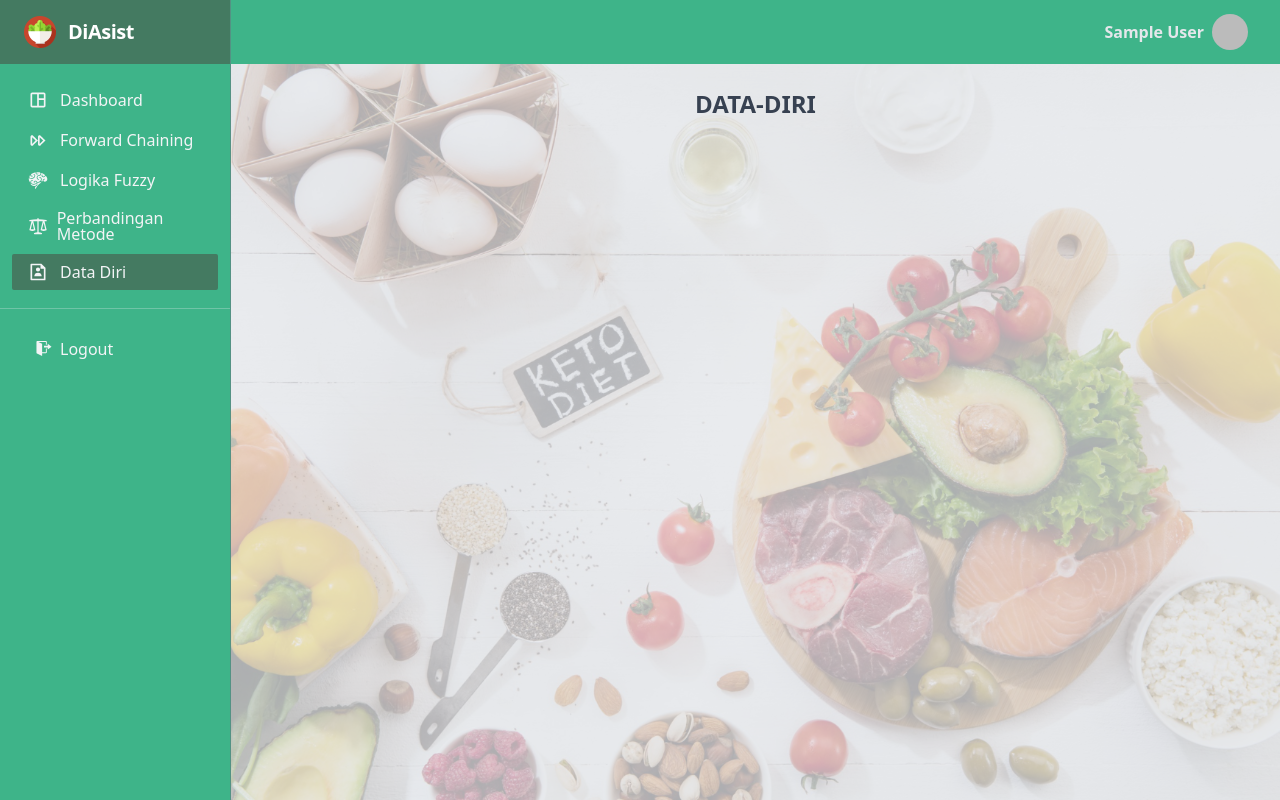
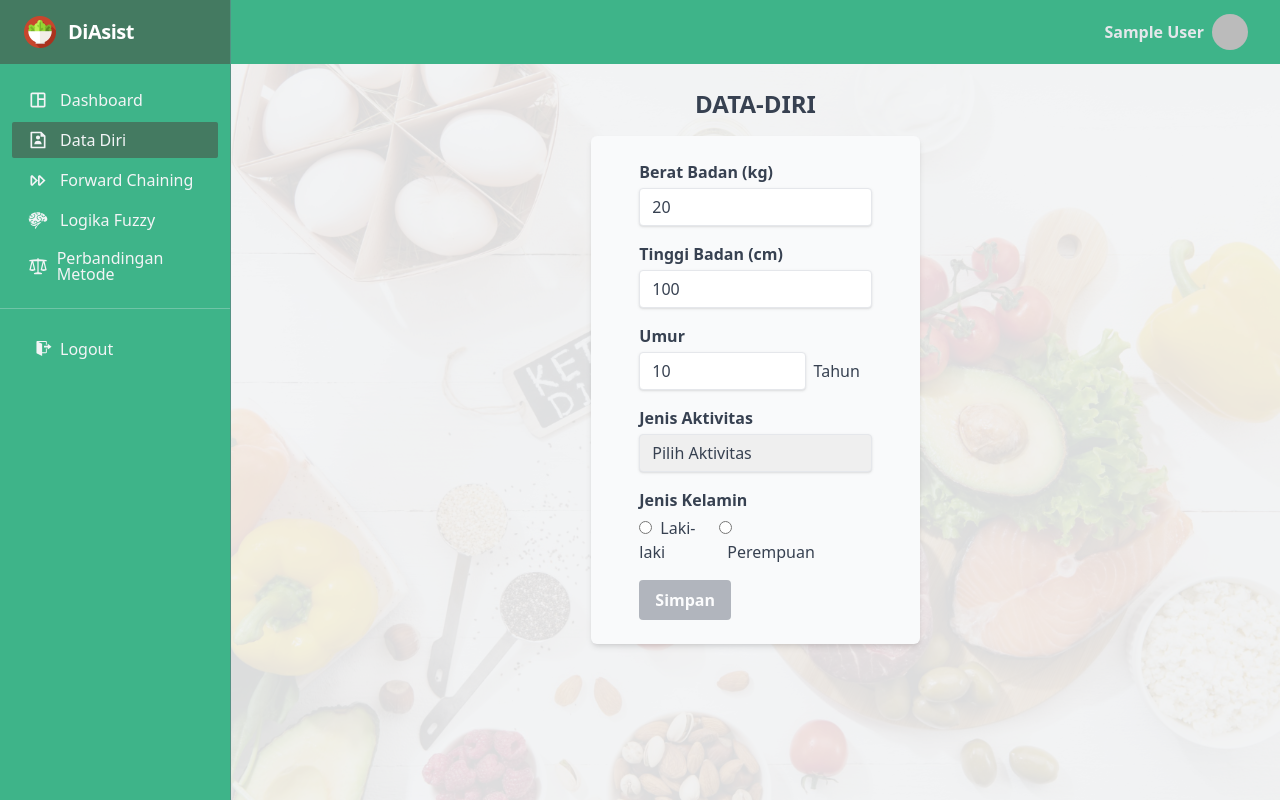
Before and after one commit to hex-grammer/diabetes-assistant, a Next.js app: page /panel/data-diri in a window 1280 px wide. Built offline with nearby package versions, Linux system fonts and the light colour scheme; no server answers; sample sign-in values are in the browser's storage.

Commit message:
ui data diri

```diff
--- a/src/pages/Layout.tsx
+++ b/src/pages/Layout.tsx
@@ -42,6 +42,10 @@ function Layout(props: Props) {
         menuLists={[
           { title: "Dashboard", icon: <MdOutlineSpaceDashboard /> },
           {
+            title: "Data Diri",
+            icon: <RiFileUserLine />,
+          },
+          {
             title: "Forward Chaining",
             icon: <TiMediaFastForwardOutline />,
           },
@@ -49,10 +53,6 @@ function Layout(props: Props) {
           {
             title: "Perbandingan Metode",
             icon: <HiScale />,
-          },
-          {
-            title: "Data Diri",
-            icon: <RiFileUserLine />,
           },
           // { title: "Peserta",  icon: <RiTeamLine /> },
         ]}
@@ -62,7 +62,7 @@ function Layout(props: Props) {
         {/* BODY/CONTENT */}
         <div className="relative h-full w-full overflow-y-auto bg-gray-200 bg-[url('/bg-panel.jpg')] bg-cover bg-right text-gray-700">
           {/* floating div to cover the background */}
-          <div className="absolute h-full w-full bg-gray-200 bg-opacity-75" />
+          <div className="absolute h-full w-full bg-gray-100 bg-opacity-90" />
           {loading ? <Loading /> : props?.children}
         </div>
       </div>
--- a/src/pages/admin/materi/tambah-materi.tsx
+++ b/src/pages/admin/materi/tambah-materi.tsx
@@ -8,7 +8,8 @@ import { IoMdAddCircleOutline } from "react-icons/io";
 import { FcAddImage } from "react-icons/fc";
 import { useRouter } from "next/router";
 import { getSession } from "next-auth/react";
-import { GetServerSidePropsContext } from "next";
+import type { GetServerSidePropsContext } from "next";
+import Image from "next/image";
 
 function Materi() {
   const router = useRouter();
@@ -59,9 +60,11 @@ function Materi() {
                 // if imagePreview is not empty
                 imagePreview ? (
                   <>
-                    <img
+                    <Image
+                      height={100}
+                      width={250}
                       src={imagePreview}
-                      alt={file?.name}
+                      alt={file?.name || "thumbnail"}
                       className="absolute top-0 left-0 w-full rounded-md bg-contain sm:h-full"
                     />
                     {/* replace image */}
--- a/src/pages/index.tsx
+++ b/src/pages/index.tsx
@@ -1,8 +1,6 @@
 import { type NextPage } from "next";
-import { signIn, signOut } from "next-auth/react";
+import { signIn } from "next-auth/react";
 import Head from "next/head";
-import Link from "next/link";
-import MateriCard from "../components/MateriCard";
 
 const Home: NextPage = () => {
   return (
--- a/src/pages/login.tsx
+++ b/src/pages/login.tsx
@@ -1,8 +1,6 @@
 import type { NextPage } from "next";
 import { signIn } from "next-auth/react";
 import Head from "next/head";
-import { useRouter } from "next/router";
-import { useState } from "react";
 
 const Daftar: NextPage = () => {
   const Loading = () => (
@@ -35,7 +33,7 @@ const Daftar: NextPage = () => {
   return (
     <div className="flex h-screen w-screen flex-col items-center justify-center bg-gradient-to-b from-[#2e026d] to-[#15162c]">
       <Head>
-        <title>Belajar BISINDO</title>
+        <title>Diabetes Assistant</title>
         <meta name="description" content="Generated by create next app" />
         <link rel="icon" href="/favicon.ico" />
       </Head>
--- a/src/pages/panel/data-diri.tsx
+++ b/src/pages/panel/data-diri.tsx
@@ -1,45 +1,204 @@
-import React, { useState } from "react";
+import { useRouter } from "next/router";
+import { useEffect, useState } from "react";
+import { ToastContainer, toast } from "react-toastify";
+import "react-toastify/dist/ReactToastify.css";
+import type { GetServerSidePropsContext } from "next";
+import { getSession } from "next-auth/react";
 import Layout from "../Layout";
-import { ToastContainer } from "react-toastify";
-import "react-toastify/dist/ReactToastify.css";
-import AbjadCard from "../../components/AbjadCard";
-import { useRouter } from "next/router";
-import { AiOutlineCloseCircle } from "react-icons/ai";
-import { getSession } from "next-auth/react";
-import type { GetServerSidePropsContext } from "next";
+
+interface FormData {
+  beratBadan: number;
+  tinggiBadan: number;
+  umur: number;
+  aktivitas: string;
+  jenisKelamin: string;
+}
 
 function DataDiri() {
   const router = useRouter();
   const paths = router.pathname.split("/").slice(2);
-  const [modalLabel, setModalLabel] = useState("");
+  // activate submit usestate
+  const [submit, setSubmit] = useState(false);
+  const [formData, setFormData] = useState<FormData>({
+    beratBadan: 20,
+    tinggiBadan: 100,
+    umur: 10,
+    aktivitas: "",
+    jenisKelamin: "",
+  });
+
+  // set submit true jika formData berubah dan tidak kosong
+  useEffect(() => {
+    if (
+      formData.beratBadan &&
+      formData.tinggiBadan &&
+      formData.umur &&
+      formData.aktivitas &&
+      formData.jenisKelamin
+    ) {
+      setSubmit(true);
+    } else {
+      setSubmit(false);
+    }
+  }, [formData]);
+
+  const handleInputChange = (
+    event: React.ChangeEvent<HTMLInputElement | HTMLSelectElement>
+  ) => {
+    setFormData({
+      ...formData,
+      [event.target.name]: event.target.value,
+    });
+  };
+
+  const handleSubmit = (event: React.FormEvent<HTMLFormElement>) => {
+    event.preventDefault();
+    console.log(formData);
+    // tambahkan logika untuk mengirim data ke backend
+    toast.success("Data berhasil disimpan!");
+  };
 
   return (
     <Layout>
       <>
         <div className="relative grid h-fit w-full grid-cols-1 gap-2 p-6 sm:grid-cols-6">
-          {/* modal */}
-          {modalLabel !== "" && (
-            <div
-              className="fixed top-[10vh] left-0 z-20 hidden h-[92vh] w-full items-center justify-center bg-gray-500 bg-opacity-75 backdrop-blur-sm sm:left-[18%] sm:top-[8vh] sm:flex sm:w-[82%]"
-              onClick={() => setModalLabel("")}
-            >
-              <div className="relative">
-                <AiOutlineCloseCircle
-                  className="absolute right-0 top-0 z-10 cursor-pointer rounded-tr-md bg-gray-300 bg-opacity-40 p-0.5 text-2xl text-gray-800"
-                  onClick={() => setModalLabel("")}
-                />
-                <AbjadCard
-                  title={modalLabel}
-                  showModal={() => setModalLabel(modalLabel)}
-                  image={`https://loremflickr.com/320/180/${modalLabel}`}
-                />
-              </div>
-            </div>
-          )}
           <div className="col-span-full mb-2">
             <h1 className="text-center text-2xl font-bold uppercase">
               {paths}
             </h1>
+          </div>
+          <div className="col-span-2 rounded-md bg-gray-50 p-4 px-6 shadow-md sm:col-start-3 sm:py-6 sm:px-12">
+            <form onSubmit={handleSubmit}>
+              <div className="mb-4">
+                <label
+                  className="mb-1 block font-bold text-gray-700"
+                  htmlFor="beratBadan"
+                >
+                  Berat Badan (kg)
+                </label>
+                <input
+                  className="focus:shadow-outline w-full appearance-none rounded border py-2 px-3 leading-tight text-gray-700 shadow focus:outline-none"
+                  id="beratBadan"
+                  type="number"
+                  name="beratBadan"
+                  value={formData.beratBadan}
+                  onChange={handleInputChange}
+                  required
+                  min={20}
+                />
+              </div>
+              <div className="mb-4">
+                <label
+                  className="mb-1 block font-bold text-gray-700"
+                  htmlFor="tinggiBadan"
+                >
+                  Tinggi Badan (cm)
+                </label>
+                <input
+                  className="focus:shadow-outline w-full appearance-none rounded border py-2 px-3 leading-tight text-gray-700 shadow focus:outline-none"
+                  id="tinggiBadan"
+                  type="number"
+                  name="tinggiBadan"
+                  value={formData.tinggiBadan}
+                  onChange={handleInputChange}
+                  required
+                  min={100}
+                />
+              </div>
+              <div className="mb-4">
+                <label
+                  className="mb-1 block font-bold text-gray-700"
+                  htmlFor="umur"
+                >
+                  Umur
+                </label>
+                <div className="flex items-center">
+                  <input
+                    className="focus:shadow-outline w-full appearance-none rounded border py-2 px-3 leading-tight text-gray-700 shadow focus:outline-none"
+                    id="umur"
+                    type="number"
+                    name="umur"
+                    value={formData.umur}
+                    onChange={handleInputChange}
+                    required
+                    min={10}
+                  />
+                  <span className="ml-2 min-w-[25%]">Tahun</span>
+                </div>
+              </div>
+              <div className="mb-4">
+                <label
+                  className="mb-1 block font-bold text-gray-700"
+                  htmlFor="aktivitas"
+                >
+                  Jenis Aktivitas
+                </label>
+                <select
+                  className="focus:shadow-outline w-full appearance-none rounded border py-2 px-3 leading-tight text-gray-700 shadow focus:outline-none"
+                  id="aktivitas"
+                  name="aktivitas"
+                  value={formData.aktivitas}
+                  onChange={(e) => void handleInputChange(e)}
+                  required
+                >
+                  <option value="">Pilih Aktivitas</option>
+                  <option value="ringan">Ringan</option>
+                  <option value="sedang">Sedang</option>
+                  <option value="berat">Berat</option>
+                </select>
+              </div>
+              <div className="mb-4">
+                <label
+                  className="mb-1 block font-bold text-gray-700"
+                  htmlFor="jenisKelamin"
+                >
+                  Jenis Kelamin
+                </label>
+                <div className="flex justify-between sm:w-[80%]">
+                  <div className="">
+                    <input
+                      type="radio"
+                      id="lakiLaki"
+                      name="jenisKelamin"
+                      value="laki-laki"
+                      checked={formData.jenisKelamin === "laki-laki"}
+                      onChange={handleInputChange}
+                      required
+                    />
+                    <label htmlFor="lakiLaki" className="ml-2">
+                      Laki-laki
+                    </label>
+                  </div>
+                  <div className="">
+                    <input
+                      type="radio"
+                      id="perempuan"
+                      name="jenisKelamin"
+                      value="perempuan"
+                      checked={formData.jenisKelamin === "perempuan"}
+                      onChange={handleInputChange}
+                      required
+                    />
+                    <label htmlFor="perempuan" className="ml-2">
+                      Perempuan
+                    </label>
+                  </div>
+                </div>
+              </div>
+              <div className="flex items-center justify-between">
+                <button
+                  className={`focus:shadow-outline rounded py-2 px-4 font-bold text-white focus:outline-none ${
+                    submit
+                      ? "bg-blue-500 opacity-100 hover:bg-blue-600"
+                      : "cursor-not-allowed bg-gray-500 opacity-50"
+                  }`}
+                  type="submit"
+                  disabled={!submit}
+                >
+                  Simpan
+                </button>
+              </div>
+            </form>
           </div>
         </div>
         <ToastContainer position="top-right" />
```
Also changed, not shown: src/pages/admin/Layout.tsx (+8 -26 lines).
